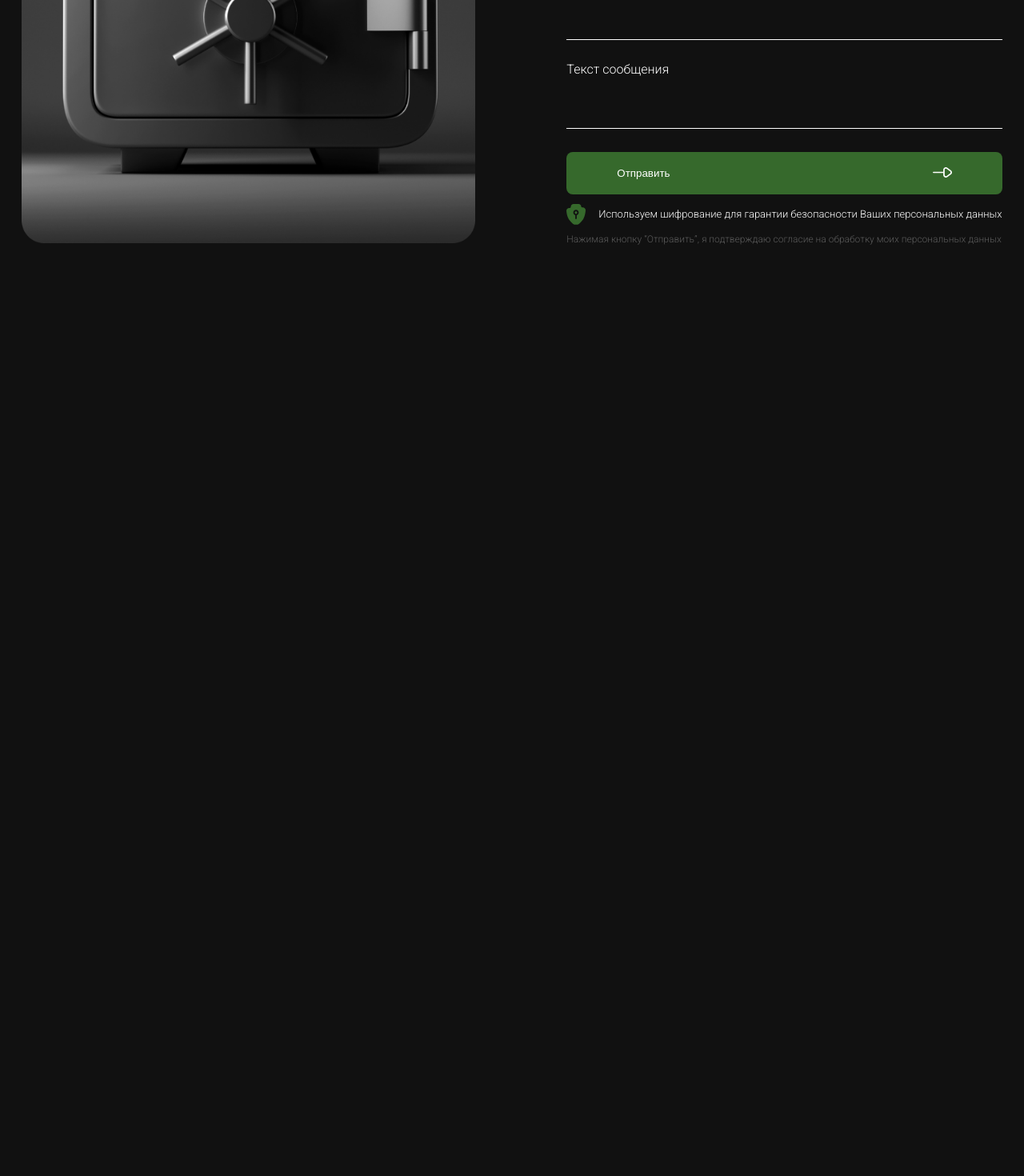
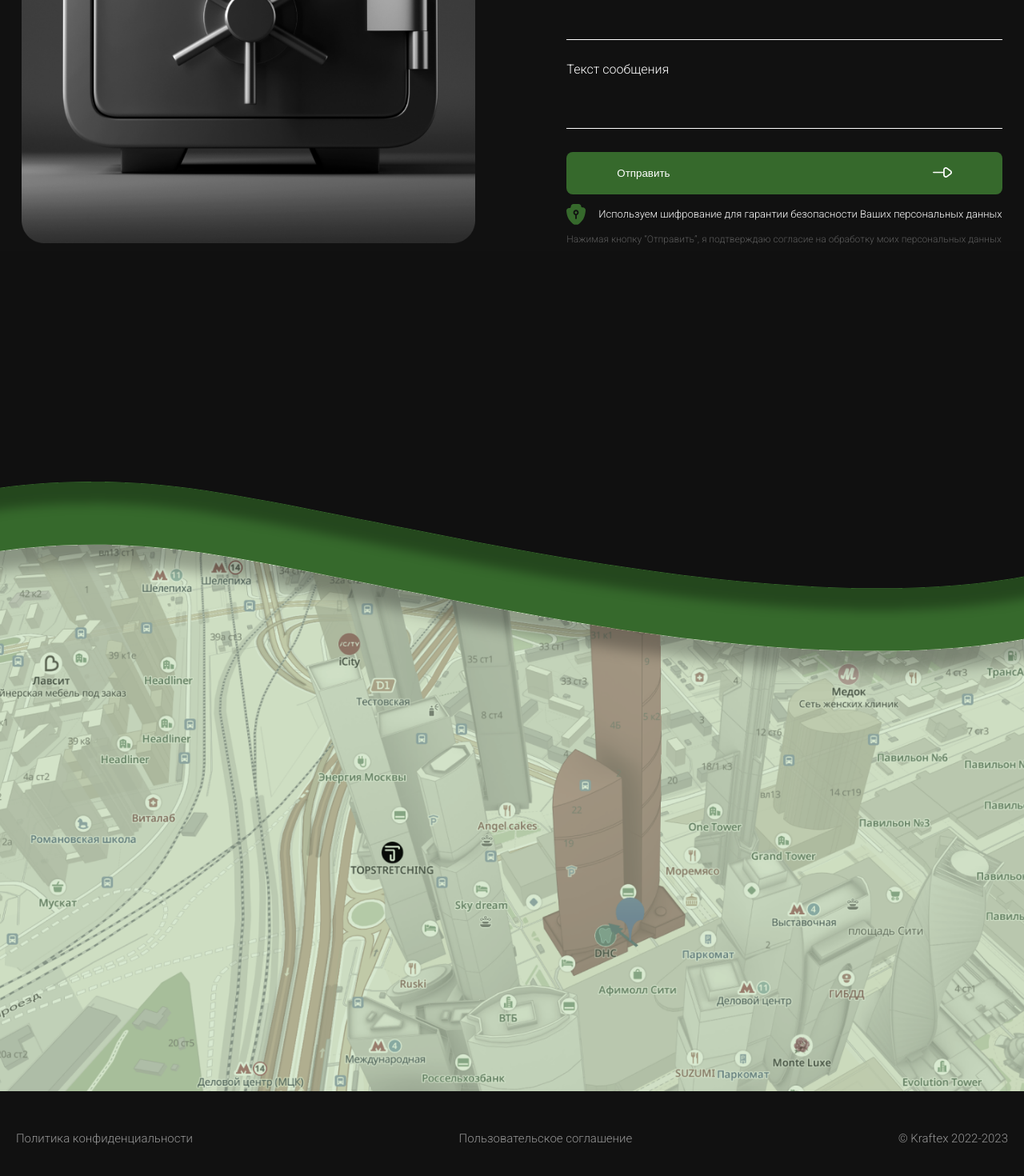
Before and after one commit to gregorybv/kraftex-app, a React (Vite) app: page / in a window 1280 px wide. Shown: the part 6790-8260 px from the top of the page at 80% size. Before the commit the page ends 7104 px from the top, so only its background shows below. Built offline with nearby package versions, Linux system fonts and the light colour scheme.

Commit message:
footer block

```diff
--- a/src/App.jsx
+++ b/src/App.jsx
@@ -12,6 +12,8 @@ import Privileges from "./components/Privileges/Privileges.jsx";
 import Facts from "./components/Facts/Facts.jsx";
 import Products from "./components/Products/Products.jsx";
 import Clients from "./components/Clients/Clients.jsx";
+import Location from "./components/Location/Location.jsx";
+import Footer from "./components/Footeer/Footer.jsx";
 
 function App() {
   const [count, setCount] = useState(0)
@@ -30,6 +32,8 @@ function App() {
       <Facts/>
       <Products/>
       <Clients/>
+      <Location/>
+      <Footer/>
     </>
   )
 }
--- /dev/null
+++ b/src/components/Footeer/Footer.jsx
@@ -0,0 +1,16 @@
+import React from 'react';
+import './footer.css'
+
+const Footer = () => {
+  return (
+    <footer className="footer container">
+      <div className="footer__block">
+        <p className="footer__text">Политика конфиденциальности</p>
+        <p className="footer__text">Пользовательское соглашение</p>
+        <p className="footer__text">© Kraftex   ️2022-2023</p>
+      </div>
+    </footer>
+  )
+}
+
+export default Footer
--- /dev/null
+++ b/src/components/Footeer/footer.css
@@ -0,0 +1,16 @@
+.footer{
+  margin-top: 50px;
+  margin-bottom: 50px;
+}
+
+.footer__block{
+  display: flex;
+  justify-content: space-between;
+}
+
+.footer__text{
+  font-weight: 300;
+  font-size: 15px;
+  line-height: 132%;
+  color: #949494;
+}
--- /dev/null
+++ b/src/components/Location/Location.jsx
@@ -0,0 +1,19 @@
+import React from 'react';
+import './location.css'
+import vektor from '../../assets/img/map/Vector 1.svg'
+import vektor2 from '../../assets/img/map/Vector 2.svg'
+import map from '../../assets/img/map/map.png'
+
+const Location = () => {
+  return (
+    <section className="location container">
+      <div className="location__block">
+        <img className='location__vectortwo'  src={vektor2} alt="vektor2"/>
+        <img className='location__vector' src={vektor} alt="vektor"/>
+        <img className='location__map' src={map} alt="map"/>
+      </div>
+    </section>
+  )
+}
+
+export default Location
--- /dev/null
+++ b/src/components/Location/location.css
@@ -0,0 +1,27 @@
+
+.location__block {
+  position: relative;
+  display: flex;
+  justify-content: center;
+}
+
+.location__vector {
+  max-width: 1690px;
+  position: absolute;
+  z-index: 2;
+  top: 0px;
+}
+
+.location__vectortwo {
+  max-width: 1684px;
+  margin-top: 80px;
+  position: absolute;
+  z-index: 1;
+  top: 0px;
+}
+
+.location__map {
+  width: 1699px;
+  height: 700px;
+  margin-top: 350px;
+}
```
